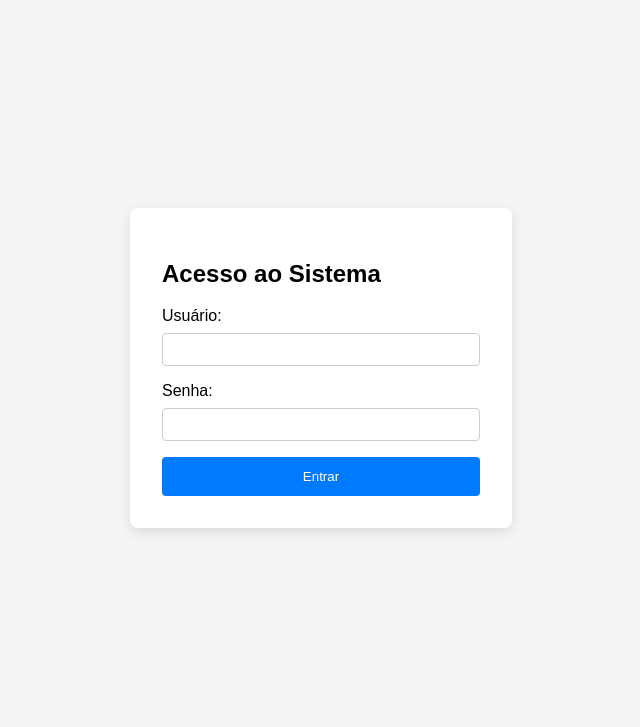
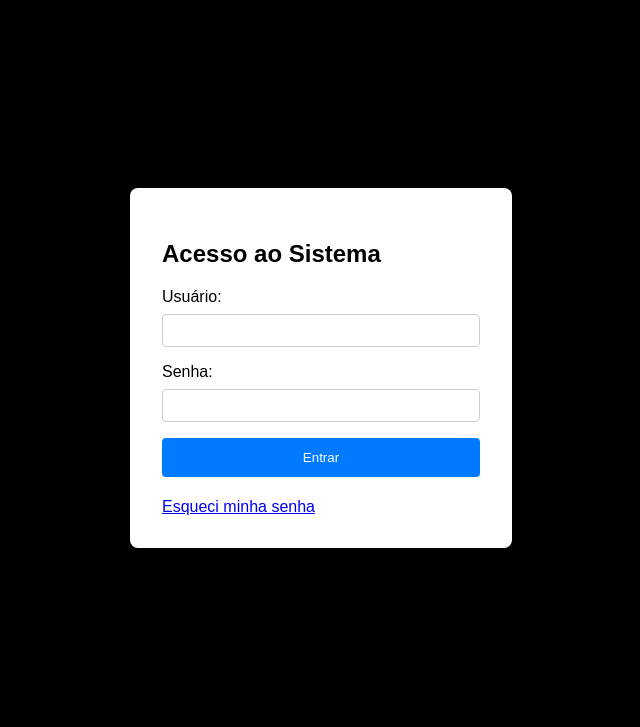
Before and after one commit to nyyozu/TechFlows, a Flask app: page / in a window 1280 px wide. Shown: the top 727 px of the page, without its empty margins (319-959 px from the left). Run offline with Flask 3, Linux system fonts and the light colour scheme.

Commit message:
Criação de botão de recuperação de senha

```diff
--- a/src/templates/login.html
+++ b/src/templates/login.html
@@ -3,10 +3,10 @@
 <head>
     <meta charset="UTF-8">
     <meta name="viewport" content="width=device-width, initial-scale=1.0">
-    <title>Login - TechFlow Solutions</title>
+    <title>Login - TechFlow</title>
     <style>
-        body { font-family: Arial, sans-serif; display: grid; place-items: center; min-height: 90vh; background-color: #f4f4f4; }
-        .login-container { background: #fff; border-radius: 8px; padding: 2rem; box-shadow: 0 4px 12px rgba(0,0,0,0.1); }
+        body { font-family: Arial, sans-serif; display: grid; place-items: center; min-height: 90vh; background-color: #000000; }
+        .login-container { background: #fff; border-radius: 8px; padding: 2rem; box-shadow: 0 4px 12px rgba(0,0,0,0.1);}
         .form-group { margin-bottom: 1rem; }
         .form-group label { display: block; margin-bottom: 0.5rem; }
         .form-group input { width: 300px; padding: 0.5rem; border: 1px solid #ccc; border-radius: 4px; }
@@ -15,6 +15,7 @@
         .flash { padding: 1rem; margin-bottom: 1rem; border-radius: 4px; }
         .flash.success { background-color: #d4edda; color: #155724; }
         .flash.error { background-color: #f8d7da; color: #721c24; }
+
     </style>
 </head>
 <body>
@@ -39,6 +40,8 @@
                 <input type="password" id="senha" name="senha" required>
             </div>
             <button type="submit" class="btn">Entrar</button>
+            <h1></h1>
+            <a href="#" class="forgot-password">Esqueci minha senha</a>
         </form>
     </div>
 </body>
```
